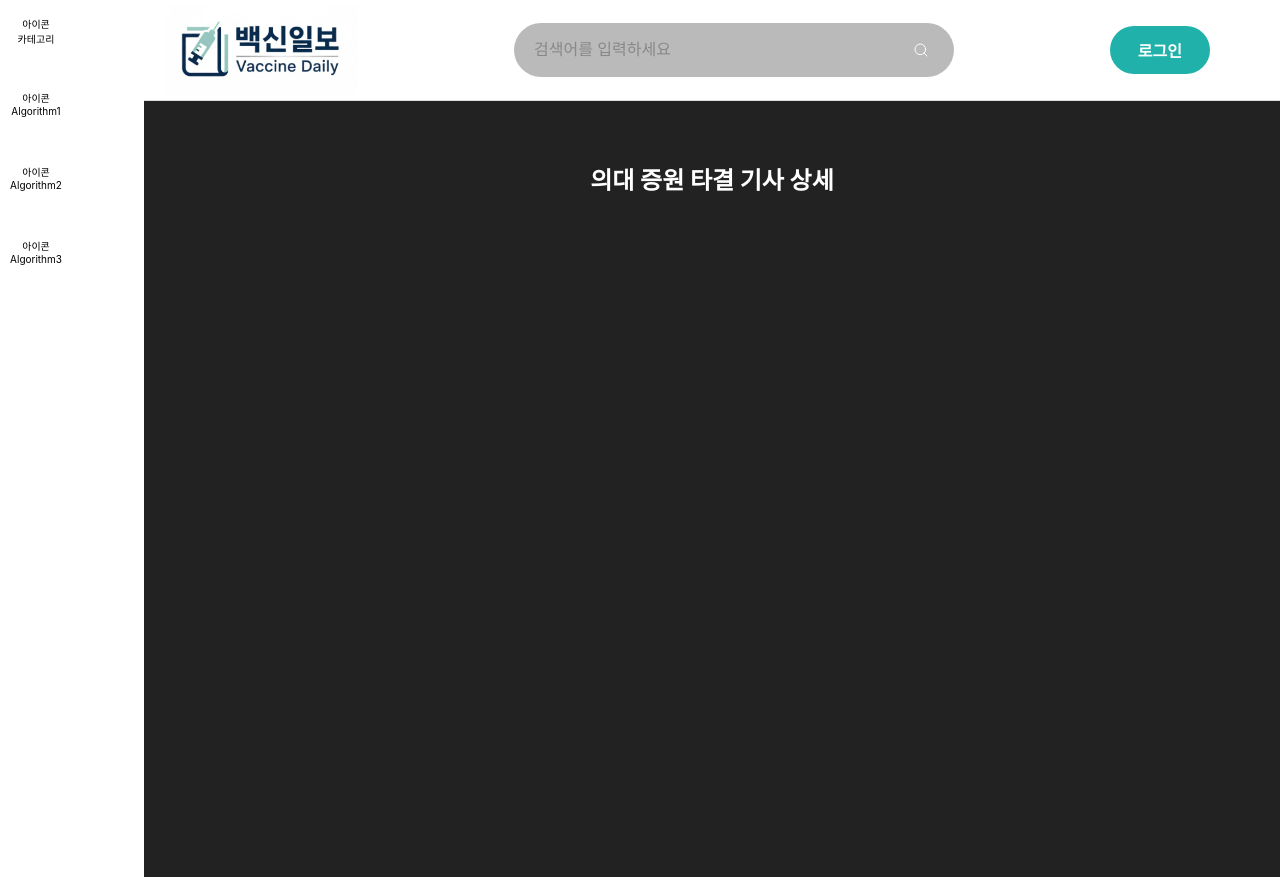
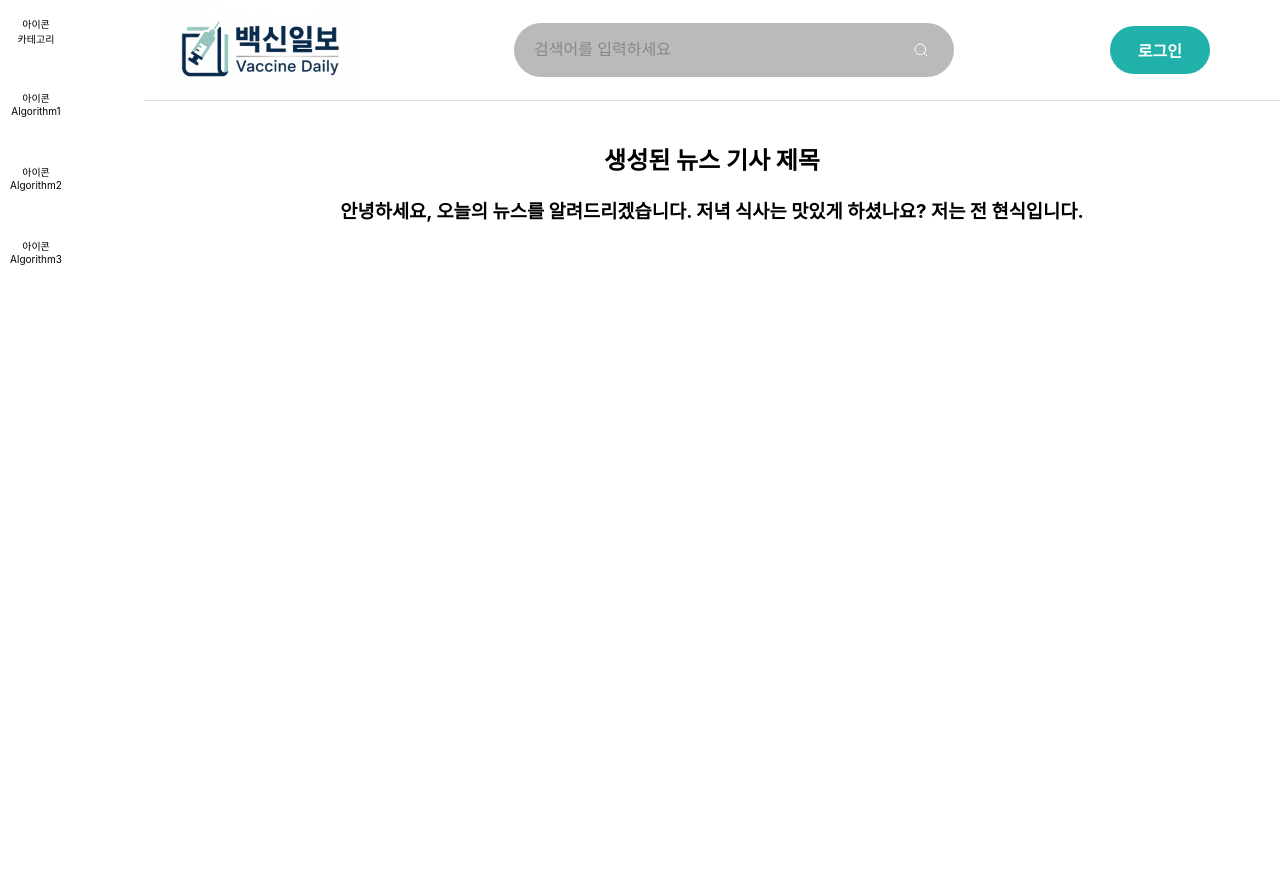
Before and after one commit to JunePark2018/VaccineDailyReport, a React (Create React App) app in the folder frontend/: page /article in a window 1280 px wide. After the commit the page ends 800 px from the top, so only its background shows below. Built offline with nearby package versions, Linux system fonts and the light colour scheme.

Commit message:
changed background

```diff
--- a/frontend/src/pages/ArticlePage.css
+++ b/frontend/src/pages/ArticlePage.css
@@ -8,5 +8,5 @@
 .ArticlePage .main-content {
   flex: 1;
   padding: 20px;
-  background-color: #1a1a1a; /* Dark theme to match your wireframe */
+  background-color: #ffffff; /* Dark theme to match your wireframe */
 }
--- a/frontend/src/pages/ArticlePage.jsx
+++ b/frontend/src/pages/ArticlePage.jsx
@@ -32,10 +32,10 @@ function ArticlePage() {
         />
 
         {/* 하단 */}
-        <main className="main-content" style={{ backgroundColor: '#222', minHeight: 'calc(100vh - 64px)' }}>
-           <div className="article-layout-container">
-              <h2 style={{color: 'white', padding: '20px'}}>의대 증원 타결 기사 상세</h2>
-
+        <main className="main-content">
+           <div className="NewsText">
+              <h2>생성된 뉴스 기사 제목</h2>
+              <h3>안녕하세요, 오늘의 뉴스를 알려드리겠습니다. 저녁 식사는 맛있게 하셨나요? 저는 전 현식입니다.</h3>
            </div>
         </main>
 
```
